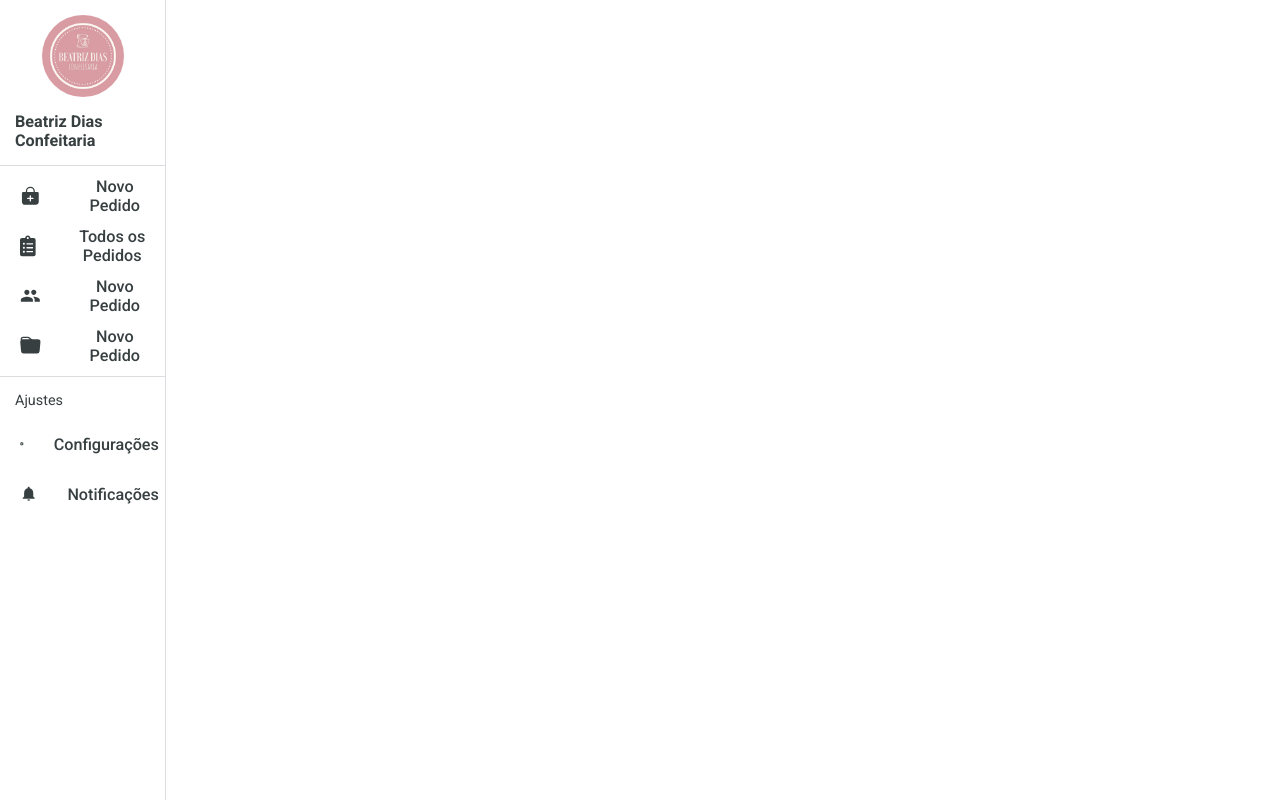
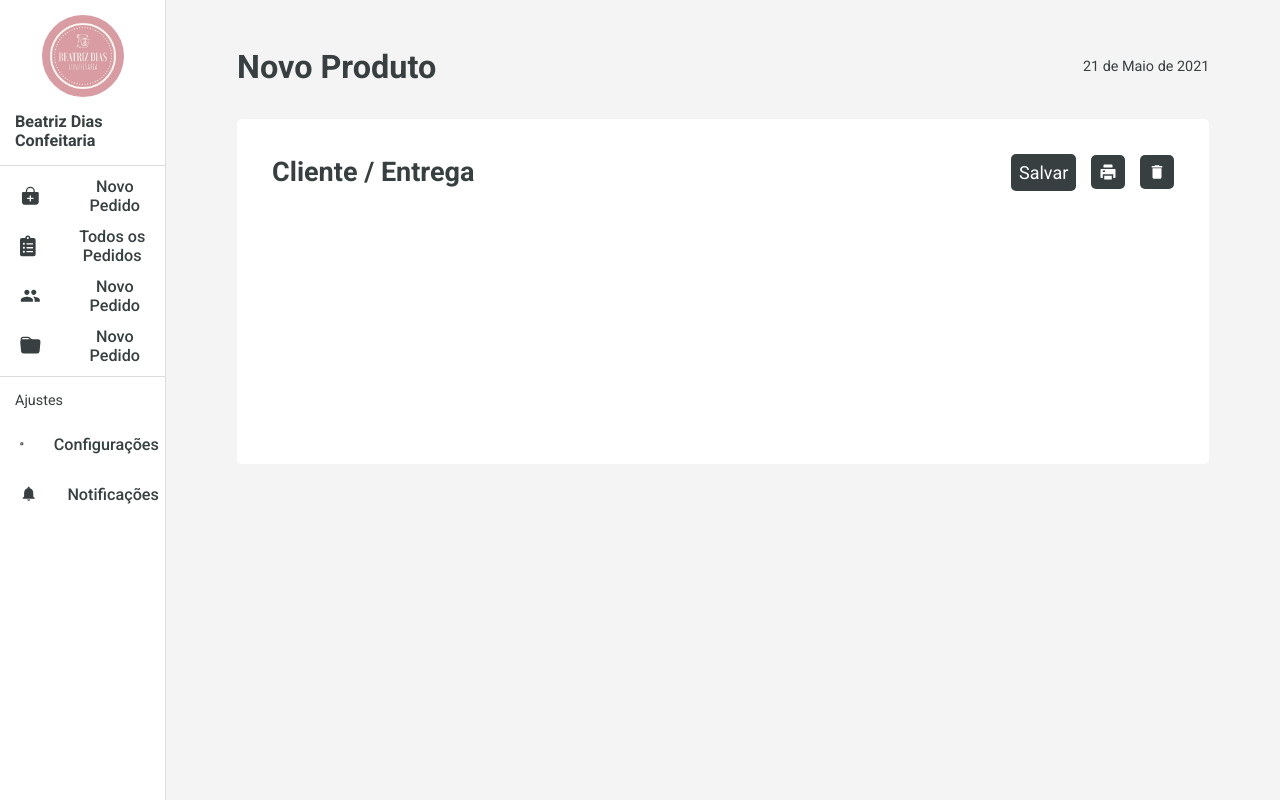
Before and after one commit to Emerson-MM-Filho/Order-Manager-Front, a React (Create React App) app in the folder react-system/: page / in a window 1280 px wide. Built offline with nearby package versions, Linux system fonts and the light colour scheme.

Commit message:
create section title and new order header and buttons

```diff
--- a/react-system/src/App.css
+++ b/react-system/src/App.css
@@ -47,6 +47,10 @@
   color: #61dafb;
 }
 
+main {
+  display: flex;
+}
+
 #sideBarMenu {
   width: 13%;
   height: 100vh;
@@ -57,6 +61,19 @@
   border-right: 1px solid var(--white-gray);
 }
 
+#contentSection {
+  width: 100%;
+  height: 100vh;
+  background-color: #F5F4F4;
+}
+
+#contentContainer {
+  width: 90%;
+  height: 90%;
+  margin: auto;
+  padding: 15px;
+}
+
 @keyframes App-logo-spin {
   from {
     transform: rotate(0deg);
--- a/react-system/src/App.js
+++ b/react-system/src/App.js
@@ -1,6 +1,7 @@
-import './App.css';
-import SideBarMenu from "./components/sideBarMenu";
-
+import './App.css'
+import SideBarMenu from './components/sideBarMenu'
+import SectionTitle from './components/sectionTitle'
+import NewOrder from './components/newOrder'
 
 function App() {
   return (
@@ -8,6 +9,12 @@ function App() {
       <aside id="sideBarMenu">
         <SideBarMenu />
       </aside>
+      <section id="contentSection">
+        <div id="contentContainer">
+          <SectionTitle title='Novo Produto'/>
+          <NewOrder/>
+        </div>
+      </section>
     </main>
   )
 }
--- /dev/null
+++ b/react-system/src/components/newOrder.css
@@ -0,0 +1,22 @@
+#newOrderContainer {
+    width: 100%;
+    height: 50%;
+    padding: 35px;
+    background-color: #fff;
+    border-radius: 5px;
+}
+
+#newOrderContainer h4 {
+    font-size: 1.5rem;
+}
+
+#newOrderHeader {
+    display: flex;
+    justify-content: space-between;
+    align-items: center;
+}
+
+#newOrderButtonsContainer {
+    display: flex;
+    align-items: center;
+}
--- /dev/null
+++ b/react-system/src/components/newOrder.js
@@ -0,0 +1,22 @@
+import './newOrder.css'
+import NewOrderButtons from './newOrderButtons'
+
+import { RiPrinterFill } from 'react-icons/ri'
+import { MdDelete } from 'react-icons/md'
+
+function newOrder() {
+  return (
+    <div id="newOrderContainer">
+      <div id="newOrderHeader">
+        <h4>Cliente / Entrega</h4>
+        <div id="newOrderButtonsContainer">
+          <NewOrderButtons buttonName="Salvar"/>
+          <NewOrderButtons buttonName={<RiPrinterFill className="newOrderButtonIcon"/>}/>
+          <NewOrderButtons buttonName={<MdDelete className="newOrderButtonIcon"/>}/>
+        </div>
+      </div>
+    </div>
+  )
+}
+
+export default newOrder
--- /dev/null
+++ b/react-system/src/components/newOrderButtons.css
@@ -0,0 +1,18 @@
+.newOrderButton {
+    display: flex;
+    color: #fff;
+    padding: 8px;
+    background-color: #373F41;
+    border: none;
+    border-radius: 5px;
+    transition: .5s ease-in-out;
+    margin-left: 15px;
+}
+
+.newOrderButton:hover {
+    background-color: #737B7D;
+}
+
+.newOrderButtonIcon {
+    fill: #fff;
+}
--- /dev/null
+++ b/react-system/src/components/newOrderButtons.js
@@ -0,0 +1,9 @@
+import './newOrderButtons.css'
+
+function newOrderButtons({buttonName}) {
+  return (
+    <button className="newOrderButton">{buttonName}</button>
+  )
+}
+
+export default newOrderButtons
--- /dev/null
+++ b/react-system/src/components/sectionTitle.css
@@ -0,0 +1,15 @@
+.titleContainer {
+    width: 100%;
+    height: 15%;
+    display: flex;
+    align-items: center;
+    justify-content: space-between;
+}
+
+.titleContainer h3 {
+    font-size: 1.8rem;
+}
+
+.titleContainer p {
+    font-size: .8rem;
+}
--- /dev/null
+++ b/react-system/src/components/sectionTitle.js
@@ -0,0 +1,20 @@
+import './sectionTitle.css'
+
+function sectionTitle({title}) {
+
+  const newDate = new Date()
+  const allMonths = ['Janeiro', 'Fevereiro', 'Março', 'Abril', 'Maio', 'Junho', 'Julho', 'Agosto', 'Setembro', 'Outubro', 'Novembro', 'Dezembro']
+  const day = newDate.getDate()
+  const month = allMonths[newDate.getMonth()]
+  const year = newDate.getFullYear()
+  const fullDate = day + ' de ' + month + ' de ' + year
+
+  return (
+    <div className="titleContainer">
+      <h3>{title}</h3>
+      <p>{fullDate}</p>
+    </div>
+  )
+}
+
+export default sectionTitle
```
